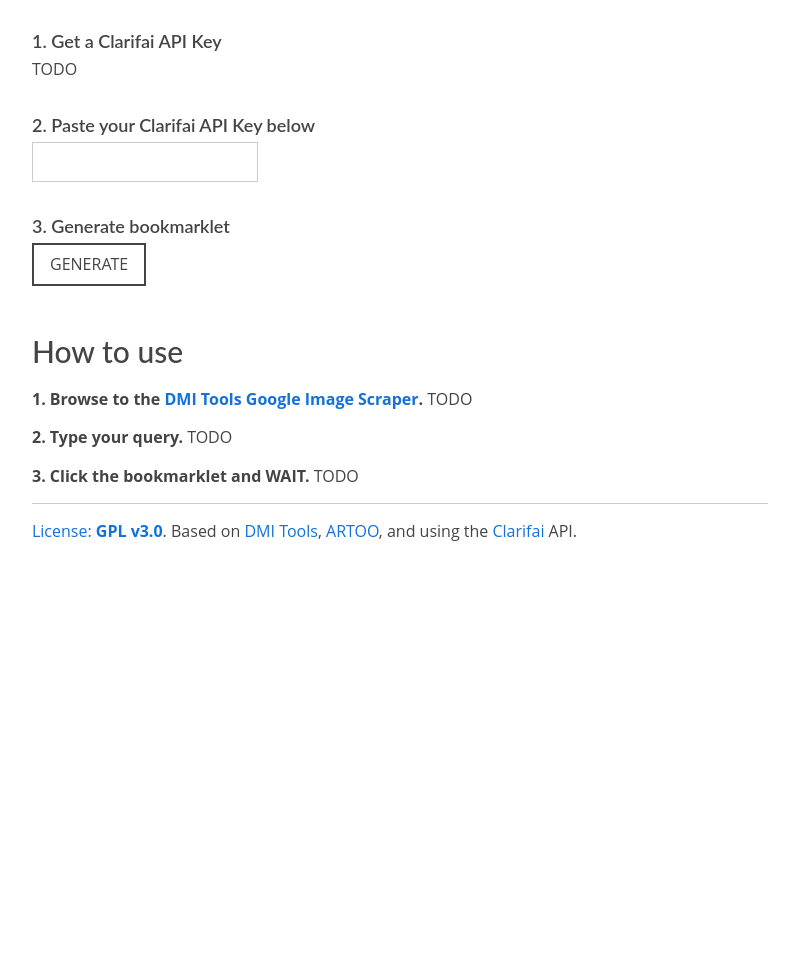
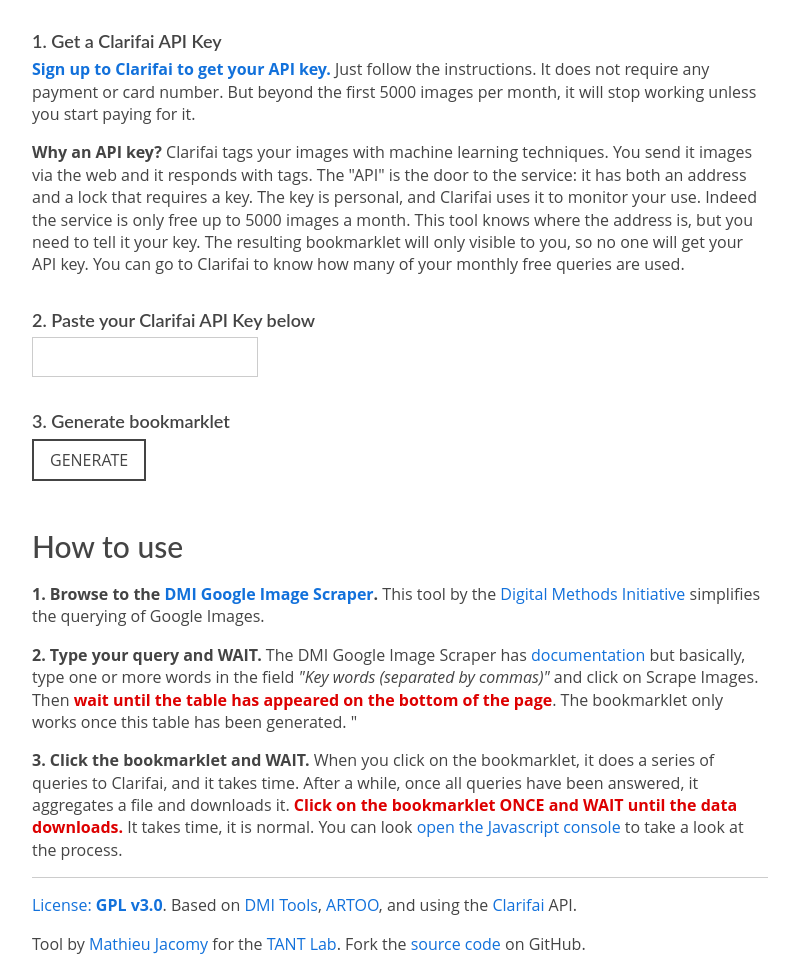
Before and after one commit to jacomyma/google-image-dmi-clarifai, a plain HTML site: page index.html in a window 1280 px wide. Shown: the part 431-1402 px from the top of the page, without its empty margins (240-1039 px from the left). Before the commit the page ends 989 px from the top, so only its background shows below. Drawn offline with Linux system fonts and the light colour scheme.

Commit message:
Better info in the page

```diff
--- a/index.html
+++ b/index.html
@@ -52,9 +52,11 @@
   <section>
     <h4>1. Get a Clarifai API Key</h4>
     <p>
-      TODO
+      <strong><a href="https://portal.clarifai.com/signup">Sign up to Clarifai to get your API key.</a></strong> Just follow the instructions. It does not require any payment or card number. But beyond the first 5000 images per month, it will stop working unless you start paying for it.
     </p>
-
+    <p>
+      <strong>Why an API key?</strong> Clarifai tags your images with machine learning techniques. You send it images via the web and it responds with tags. The "API" is the door to the service: it has both an address and a lock that requires a key. The key is personal, and Clarifai uses it to monitor your use. Indeed the service is only free up to 5000 images a month. This tool knows where the address is, but you need to tell it your key. The resulting bookmarklet will only visible to you, so no one will get your API key. You can go to Clarifai to know how many of your monthly free queries are used.
+    </p>
   </section>
 
   <section>
@@ -91,16 +93,17 @@
   <section>
     <h2>How to use</h2>
     <p>
-      <strong>1. Browse to the <a href="https://tools.digitalmethods.net/beta/googleImages/">DMI Tools Google Image Scraper</a>.</strong>
-      TODO
+      <strong>1. Browse to the <a href="https://tools.digitalmethods.net/beta/googleImages/" target="_blank">DMI Google Image Scraper</a>.</strong>
+      This tool by the <a href="https://wiki.digitalmethods.net/">Digital Methods Initiative</a> simplifies the querying of Google Images.
     </p>
     <p>
-      <strong>2. Type your query.</strong>
-      TODO
+      <strong>2. Type your query and WAIT.</strong> The DMI Google Image Scraper has <a href="https://wiki.digitalmethods.net/Dmi/ToolGoogleImagesScraper">documentation</a> but basically, type one or more words in the field <em>"Key words (separated by commas)"</em> and click on Scrape Images. Then <strong style="color:#D00">wait until the table has appeared on the bottom of the page</strong>. The bookmarklet only works once this table has been generated.
+"
+
     </p>
     <p>
       <strong>3. Click the bookmarklet and WAIT.</strong>
-      TODO
+      When you click on the bookmarklet, it does a series of queries to Clarifai, and it takes time. After a while, once all queries have been answered, it aggregates a file and downloads it. <strong style="color:#D00">Click on the bookmarklet ONCE and WAIT until the data downloads.</strong> It takes time, it is normal. You can look <a href="https://webmasters.stackexchange.com/questions/8525/how-do-i-open-the-javascript-console-in-different-browsers" target="_blank">open the Javascript console</a> to take a look at the process.
     </p>
   </section>
   <hr>
@@ -108,6 +111,9 @@
   <section>
     <p>
       <a href="https://github.com/jacomyma/google-image-dmi-clarifai/blob/master/LICENSE">License: <strong>GPL v3.0</strong></a>. Based on <a href="https://wiki.digitalmethods.net/Dmi/ToolDatabase">DMI Tools</a>, <a href="https://medialab.github.io/artoo/">ARTOO</a>, and using the <a href="https://www.clarifai.com/">Clarifai</a> API.
+    </p>
+    <p>
+      Tool by <a href="https://twitter.com/jacomyma">Mathieu Jacomy</a> for the <a href="https://www.tantlab.aau.dk/">TANT Lab</a>. Fork the <a href="https://github.com/jacomyma/google-image-dmi-clarifai">source code</a> on GitHub.
     </p>
   </section>
 
```
